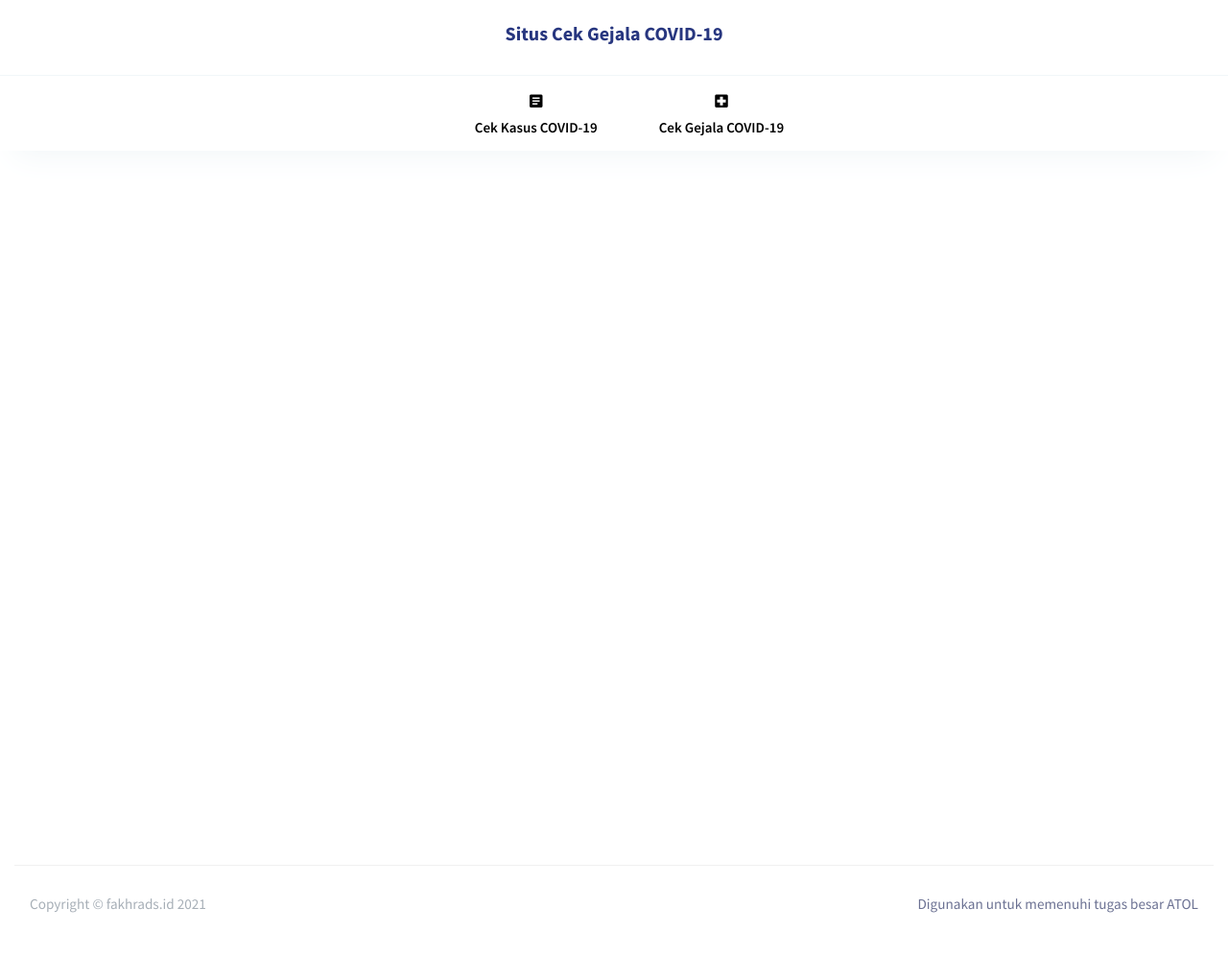
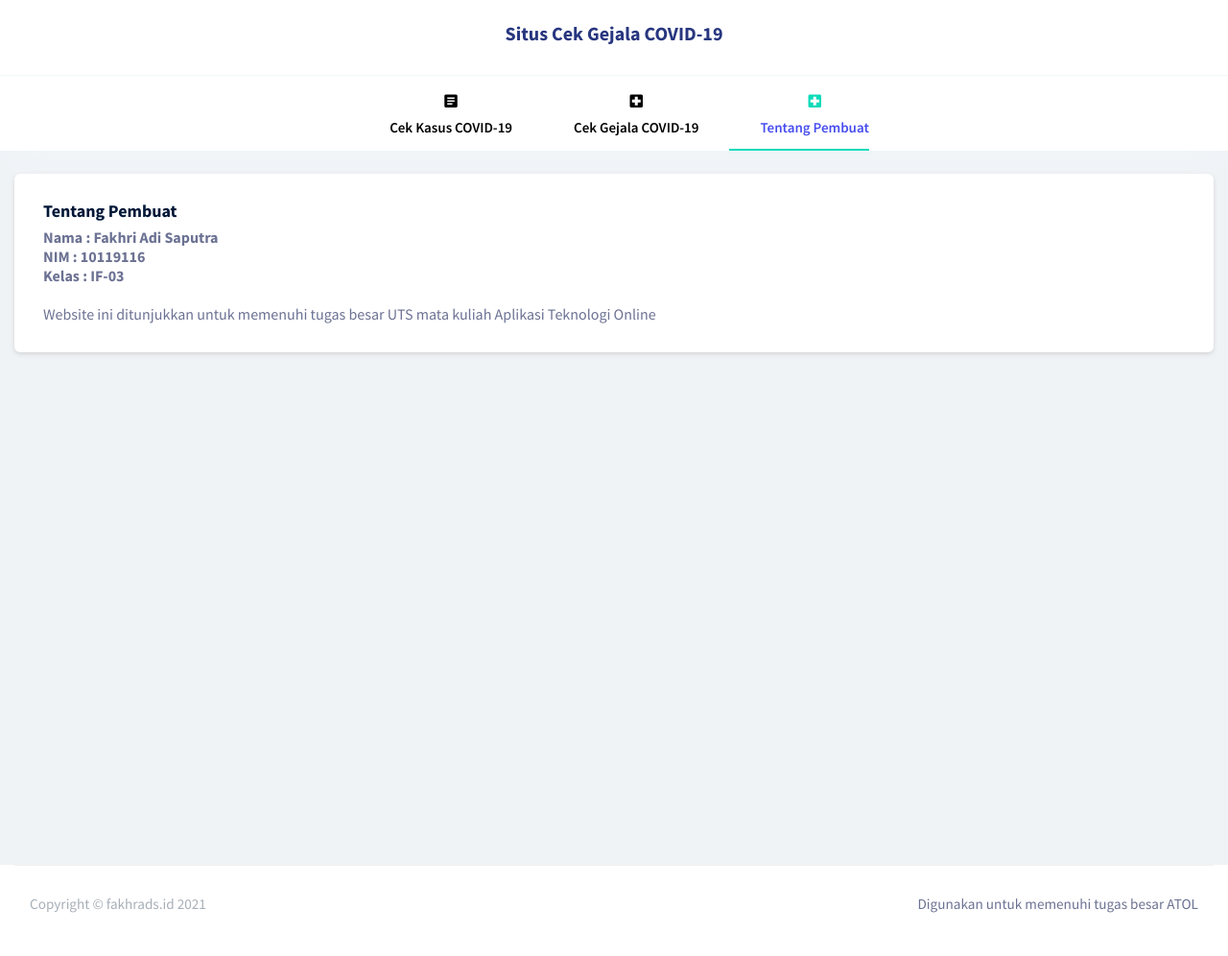
Before and after one commit to fakhrads/tugas-atol, a PHP site: page /index.php?content=about in a window 1280 px wide. Shown: the whole page at 96% size. Run offline with PHP 8.4, Linux system fonts and the light colour scheme.

Commit message:
Add Tentang Pembuat

```diff
--- a/config/mainconfig.php
+++ b/config/mainconfig.php
@@ -1,3 +1,3 @@
 <?php
 
-$cfg_baseurl = "https://tugasbesar.fakhrads.id";
+$cfg_baseurl = "/tugas_atol";
--- /dev/null
+++ b/content/about.php
@@ -0,0 +1,23 @@
+<?php
+
+?>
+
+            <div class="main-panel">
+				<div class="content-wrapper">
+							<div class="row">
+								<div class="col-sm-12 grid-margin d-flex stretch-card">
+									<div class="card">
+										<div class="card-body">
+											<div class="d-flex align-items-center justify-content-between">
+												<h4 class="card-title mb-2">Tentang Pembuat</h4>
+											</div>
+											<div>
+												<b>Nama  : Fakhri Adi Saputra<br>NIM  : 10119116<br>Kelas  : IF-03</b><br><br>Website ini ditunjukkan untuk memenuhi tugas besar UTS mata kuliah Aplikasi Teknologi Online
+                                            </div>
+										</div>
+									</div>
+								</div>
+							</div>
+						</div>
+					</div>
+				</div>
--- a/index.php
+++ b/index.php
@@ -11,12 +11,8 @@ require('config/mainconfig.php');
             $content = $_GET['content'];
             if ($content == "cekgejala") {
                 include_once "content/cek-gejala.php";
-            } else if ($content == "cuaca") {
-                include_once "content/cuaca.php";
-            } else if ($content == "transaksi-peminjaman") {
-                include_once "content/transaksi.php";
-            } else if ($content == "rak-buku") {
-                include_once "content/rak-buku.php";
+            } else if ($content == "about") {
+                include_once "content/about.php";
             }
         } else {
             include_once "content/index.php";
--- a/layouts/menu.php
+++ b/layouts/menu.php
@@ -13,6 +13,12 @@
                     <span class="menu-title">Cek Gejala COVID-19</span>
                   </a>
               </li>
+              <li class="nav-item <?php if(isset($_GET['content'])) { if($_GET['content'] == "about") { ?>active<?php } } ?>">
+                  <a href="?content=about" class="nav-link">
+                    <i class="mdi mdi mdi-hospital menu-icon"></i>
+                    <span class="menu-title">Tentang Pembuat</span>
+                  </a>
+              </li>
             </ul>
         </div>
       </nav>
```
Also changed, not shown: 1 other file.
